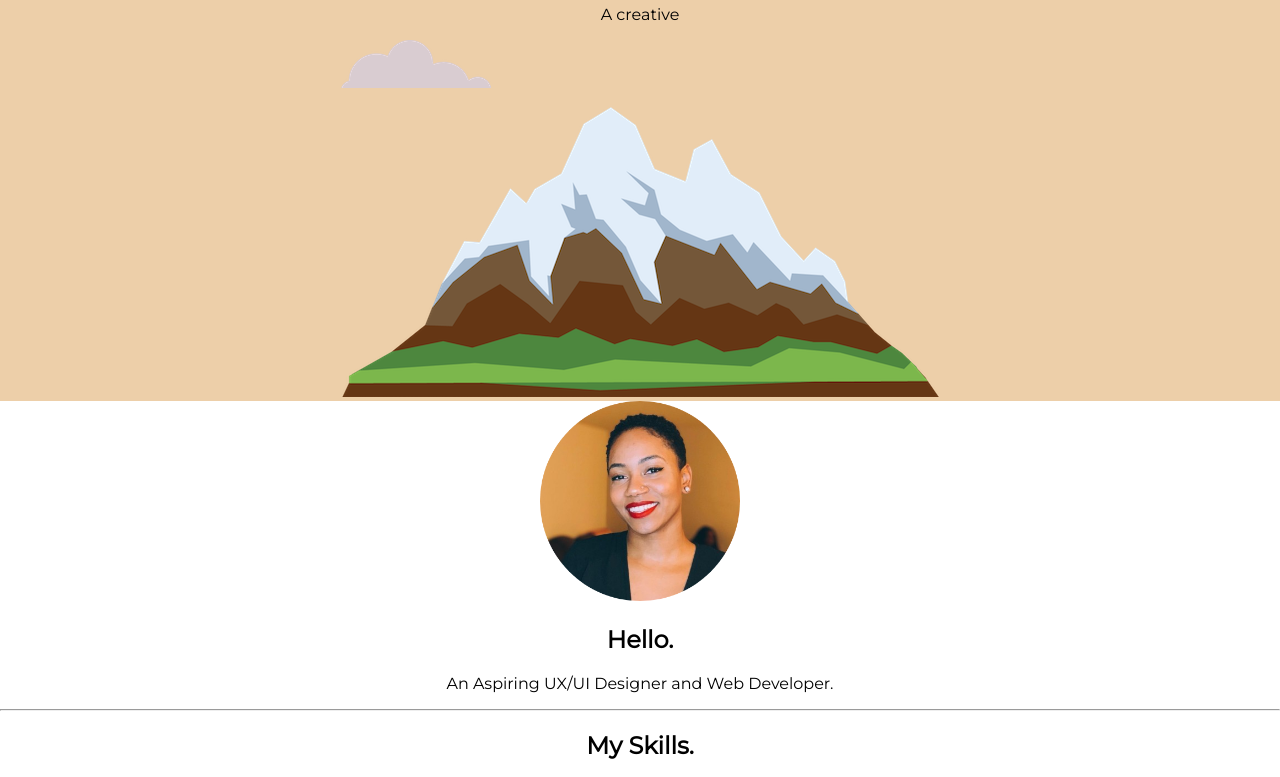
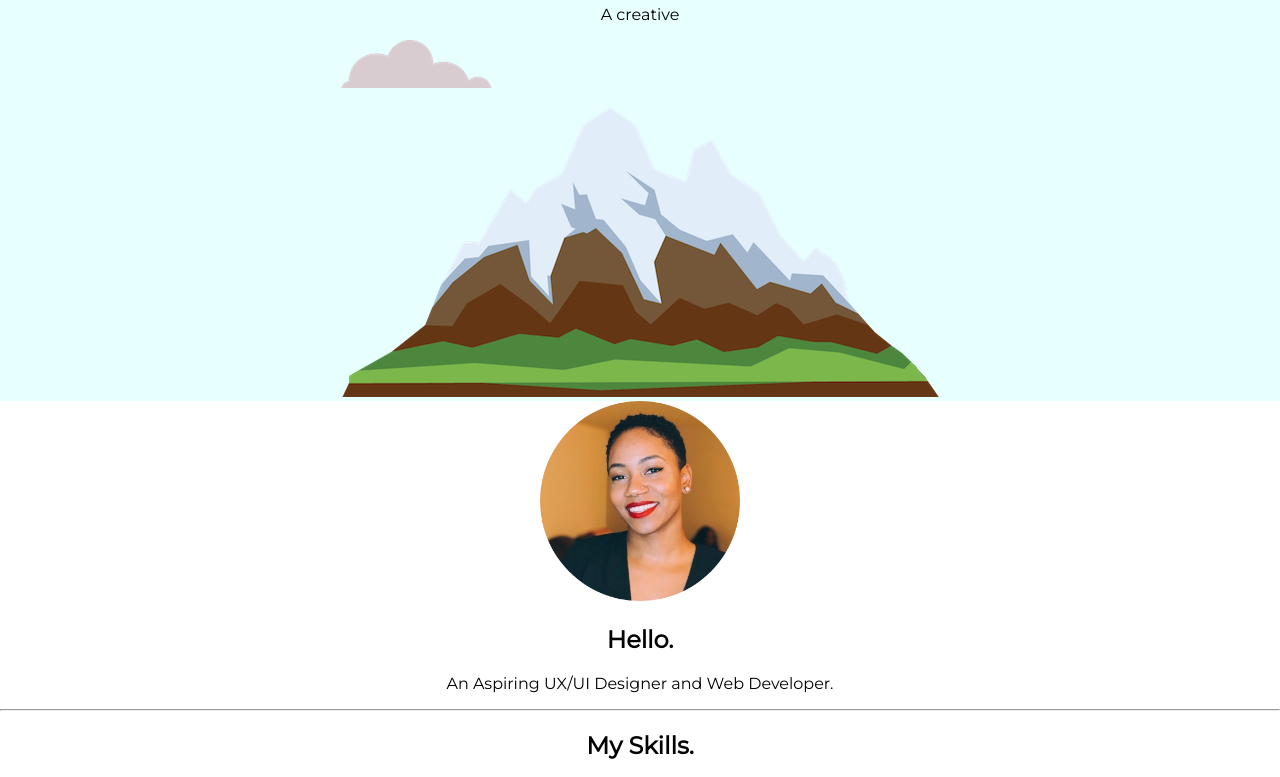
Before and after one commit to ShawandaMD/css_my_site, a plain HTML site: page index.html in a window 1280 px wide. Shown: the part 158-935 px from the top of the page. Drawn offline with Linux system fonts and the light colour scheme.

Commit message:
changed .top-container background color

```diff
--- a/css/styles.css
+++ b/css/styles.css
@@ -5,7 +5,7 @@ body {
 }
 
 .top-container {
-  background-color: #edcfa9;
+  background-color: #e8ffff;
   position: relative;
   padding-top: 50px;
 }
```
